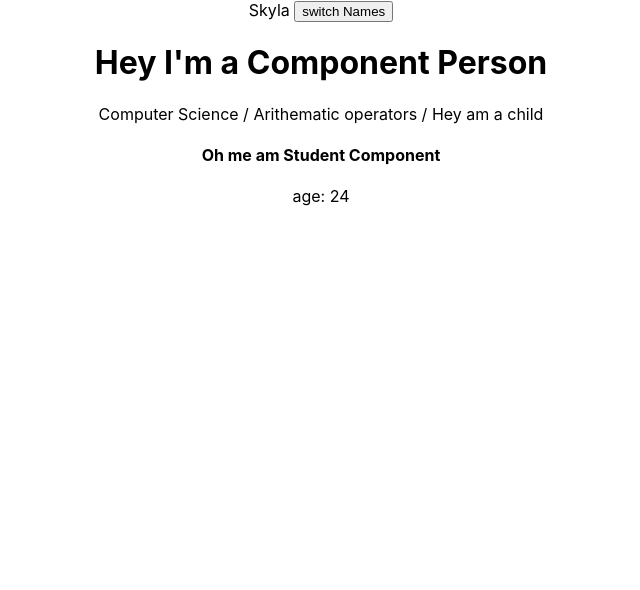
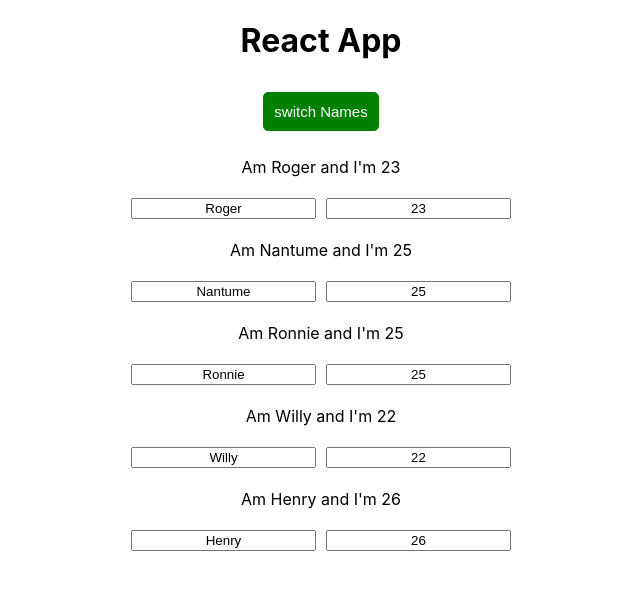
Before and after one commit to Namwanza/complete-react-practice, a React (Create React App) app: page / in a window 1280 px wide. Shown: the top 590 px of the page, without its empty margins (319-959 px from the left). Built offline with nearby package versions, Linux system fonts and the light colour scheme.

Commit message:
manage states mutatibly

```diff
--- a/src/App.css
+++ b/src/App.css
@@ -1,38 +1,3 @@
 .App {
   text-align: center;
 }
-
-.App-logo {
-  height: 40vmin;
-  pointer-events: none;
-}
-
-@media (prefers-reduced-motion: no-preference) {
-  .App-logo {
-    animation: App-logo-spin infinite 20s linear;
-  }
-}
-
-.App-header {
-  background-color: #282c34;
-  min-height: 100vh;
-  display: flex;
-  flex-direction: column;
-  align-items: center;
-  justify-content: center;
-  font-size: calc(10px + 2vmin);
-  color: white;
-}
-
-.App-link {
-  color: #61dafb;
-}
-
-@keyframes App-logo-spin {
-  from {
-    transform: rotate(0deg);
-  }
-  to {
-    transform: rotate(360deg);
-  }
-}
--- a/src/App.js
+++ b/src/App.js
@@ -4,26 +4,74 @@ import Person from './Person/Person'
 
 class App extends Component {
   state = {
-    name: "Skyla"
+    persons: [
+      {name: 'Roger', age: 23},
+      {name: 'Nantume', age: 25},
+      {name: 'Ronnie', age: 25},
+      {name: 'Willy', age: 22},
+      {name: 'Henry', age: 26}
+    ],
+    showPerson: true
   }
 
-  nameChangedHandler = () => {
+  showPersonHandler = () => {
     this.setState({
-      name: "Vanpretty"
+      showPerson: !this.state.showPerson
+    })
+  }
+
+  nameChangedHandler = (event) => {
+    this.setState({
+      persons: [
+        {name: "Pauline", age: 12},
+        {name: event.target.value, age: 30},
+        {name: 'Trisha', age: 13},
+        {name: 'Sarah', age: 12},
+        {name: 'Lilian', age: 16}
+      ]
     })
   }
 
   render () {
+    // line styles
+    const buttonOne = {
+      backgroundColor: 'green',
+      padding: '10px',
+      margin: '10px',
+      border: '1px solid green',
+      borderRadius: '5px',
+      color: 'white',
+      fontSize: '15px'
+    }
+
     return (
       <div className="App">
-        <span> {this.state.name} </span>
-        <button onClick = {this.nameChangedHandler} >switch Names</button>
-        <Person
-          assignment = "Computer Science"
-          homework = "Arithematic operators"
-        >
-          Hey am a child
-        </Person>
+         <h1>React App</h1>
+         <button
+            style={buttonOne}
+            onClick = {this.showPersonHandler}
+            >switch Names</button>
+
+        {
+          this.state.showPerson ?
+          <div>
+            {
+              this.state.persons.map(person => {
+                return (
+                  <Person
+                      name = {person.name}
+                      age = {person.age}
+                      change = {this.nameChangedHandler}
+                      click = { () => this.nameChangedHandler("Hanifah")}
+                  />
+                )
+              })
+            }
+          </div>
+          :
+          null
+        }
+
       </div>
     );
   }
--- /dev/null
+++ b/src/Person/Person.css
@@ -0,0 +1,11 @@
+/* .Person {
+    border: 1px solid black;
+    width: 55%;
+    margin: auto
+}
+
+.Person:hover {
+    background-color: green;
+    color: white;
+    width: '55%';
+} */
--- a/src/Person/Person.js
+++ b/src/Person/Person.js
@@ -1,14 +1,29 @@
 import React from 'react';
-import Student from '../Student/Student'
+import person from  "./Person.css";
 
 const Person = (props) => {
+    const styles = {
+        margin: '5px',
+        textAlign: 'center'
+    }
     return (
       <div>
-         <h1>Hey I'm a Component Person</h1>
-         <span>{props.assignment}</span> /
-         <span> {props.homework} </span>/
-         <span> {props.children} </span>
-         <Student age = {24} />
+        <p>Am <span>{props.name}</span> and I'm {props.age} </p>
+        <p>{props.children}</p>
+        <div className="Person">
+          <input
+              type="text"
+              value={props.name}
+              onChange={props.change}
+              style={styles}
+          />
+          <input
+              type="text"
+              value={props.age}
+              style={styles}
+              onChange={props.change}
+          />
+          </div>
       </div>
     )
 }
--- a/src/Student/Student.js
+++ /dev/null
@@ -1,11 +0,0 @@
-import React from 'react';
-
-const Student = (props) => {
-    return (
-      <div>
-        <h4>Oh me am Student Component</h4>
-        age: {props.age}
-      </div>
-    )
-}
-export default Student;
```
